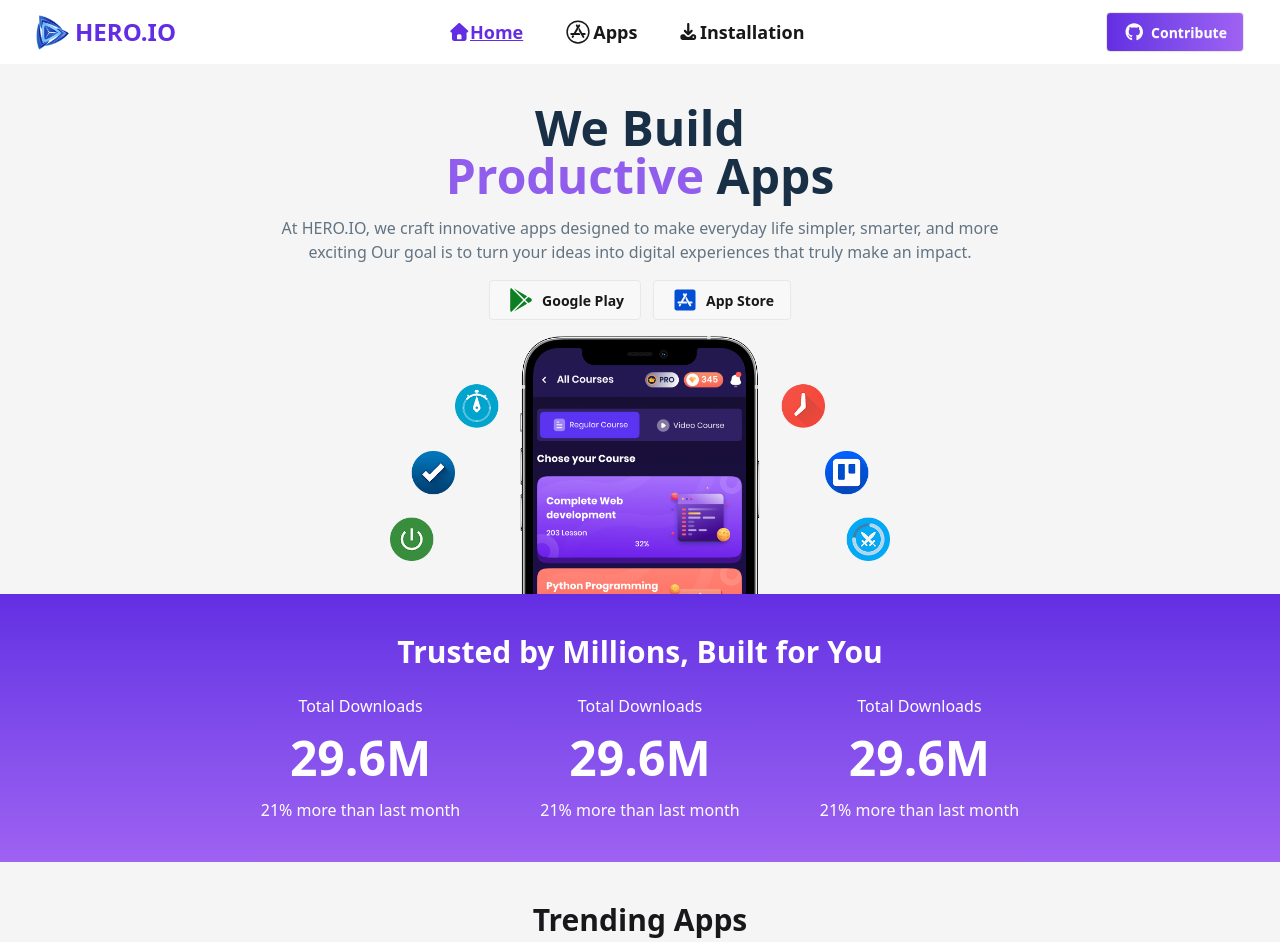
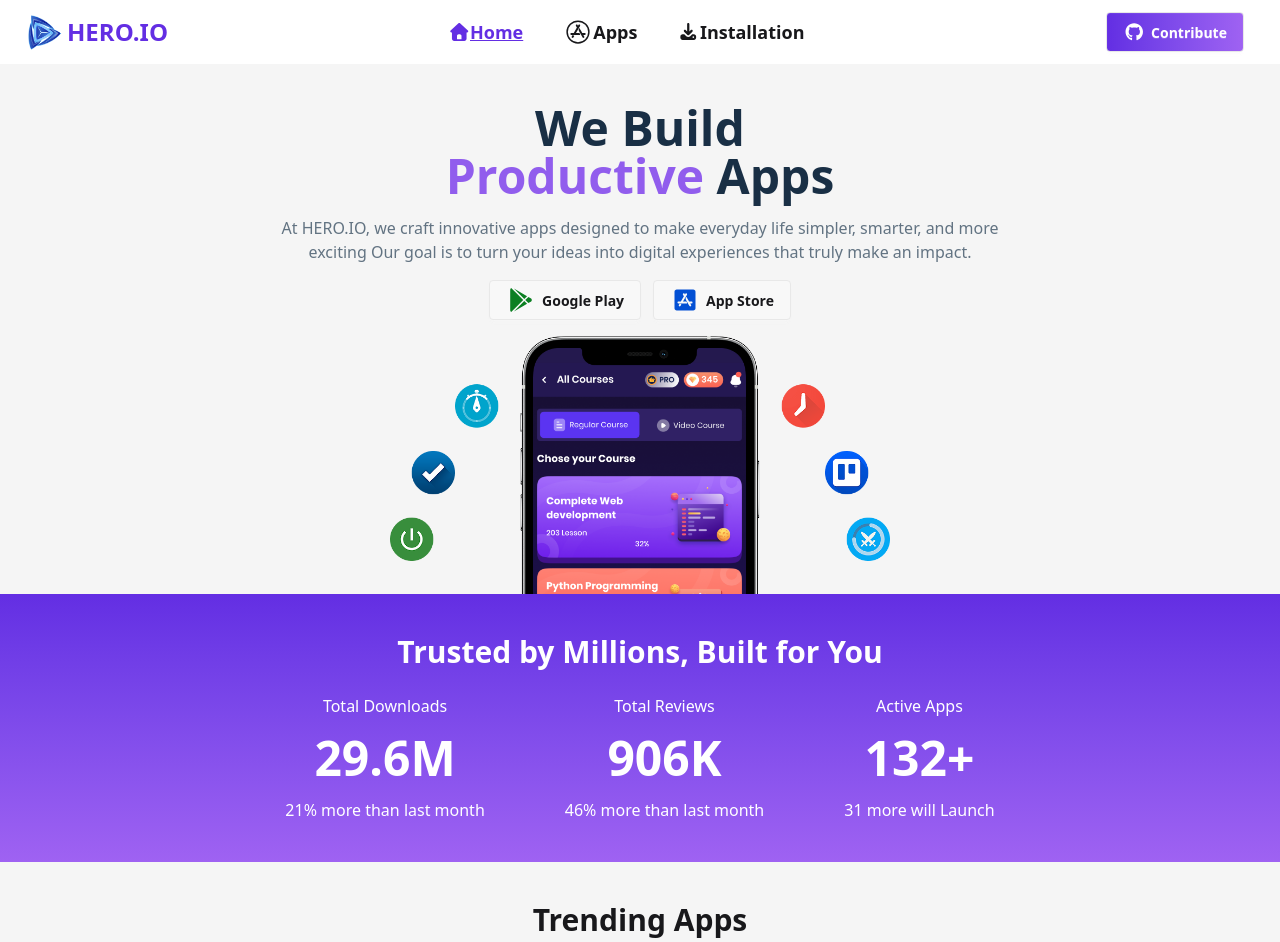
Before and after one commit to saimon885/Hero-Apps-A-8, a React (Vite) app: page / in a window 1280 px wide. Shown: the top 942 px of the page. Built offline with nearby package versions, Linux system fonts and the light colour scheme.

Commit message:
readme file commit

```diff
--- a/index.html
+++ b/index.html
@@ -5,7 +5,7 @@
     <meta charset="UTF-8" />
     <link rel="icon" type="image/svg+xml" href="/vite.svg" />
     <meta name="viewport" content="width=device-width, initial-scale=1.0" />
-    <title>Vite + React</title>
+    <title>Apps Store</title>
   </head>
   <body>
     <div id="root"></div>
--- a/src/Components/Banner/Banner.jsx
+++ b/src/Components/Banner/Banner.jsx
@@ -49,21 +49,21 @@ const Banner = () => {
         <h1 className=" text-3xl font-bold">
           Trusted by Millions, Built for You
         </h1>
-        <div className="parents mx-auto px-3 md:px-0 md:w-[70%] flex flex-wrap md:flex-row md:gap-20 justify-center items-center gap-10">
+        <div className="parents mx-auto px-3 md:px-0 md:w-[70%] flex flex-wrap md:flex-row md:gap-20 justify-center items-center gap-15">
           <div className="space-y-4">
             <h2>Total Downloads</h2>
             <h1 className="text-5xl font-semibold">29.6M</h1>
             <h2>21% more than last month</h2>
           </div>
           <div className="space-y-4">
-            <h2>Total Downloads</h2>
-            <h1 className="text-5xl font-semibold">29.6M</h1>
-            <h2>21% more than last month</h2>
+            <h2>Total Reviews</h2>
+            <h1 className="text-5xl font-semibold">906K</h1>
+            <h2>46% more than last month</h2>
           </div>
           <div className="space-y-4">
-            <h2>Total Downloads</h2>
-            <h1 className="text-5xl font-semibold">29.6M</h1>
-            <h2>21% more than last month</h2>
+            <h2>Active Apps</h2>
+            <h1 className="text-5xl font-semibold">132+</h1>
+            <h2>31 more will Launch</h2>
           </div>
         </div>
       </div>
--- a/src/Components/Header/Navbar.jsx
+++ b/src/Components/Header/Navbar.jsx
@@ -13,36 +13,36 @@ const Navbar = () => {
   return (
     <div className="navbar bg-white">
       <div className="navbar-start">
-        <div className="dropdown">
+        <div className="dropdown -ml-2">
           <div tabIndex={0} role="button" className="btn btn-ghost lg:hidden">
             <svg
               xmlns="http://www.w3.org/2000/svg"
               className="h-5 w-5"
               fill="none"
-              viewBox="0 0 24 24"
+              viewBox="0 0 17 20"
               stroke="currentColor"
             >
               {" "}
               <path
                 strokeLinecap="round"
                 strokeLinejoin="round"
-                strokeWidth="2"
+                strokeWidth="3"
                 d="M4 6h16M4 12h8m-8 6h16"
               />{" "}
             </svg>
           </div>
           <ul
             tabIndex={0}
-            className="menu menu-sm dropdown-content bg-base-100 rounded-box z-1 mt-3 w-52 p-2 shadow text-[18px] font-semibold"
+            className="menu menu-sm dropdown-content bg-base-100 rounded-box z-1 mt-3 w-60 p-2 shadow text-[18px] font-semibold"
           >
             <NavLink to={"/"}>
-              <li className="  px-2 cursor-pointer">Home</li>
+              <li className="  px-2 cursor-pointer py-1 text-2xl">Home</li>
             </NavLink>
             <NavLink to={"/apps"}>
-              <li className="  px-2 cursor-pointer">Apps</li>
+              <li className="  px-2 cursor-pointer py-1 text-2xl">Apps</li>
             </NavLink>
             <NavLink to={"/installation"}>
-              <li className=" px-2 cursor-pointer">
+              <li className=" px-2 cursor-pointer py-1 text-2xl">
               Installation
             </li>
             </NavLink>
--- a/src/Routes/Routes.jsx
+++ b/src/Routes/Routes.jsx
@@ -25,12 +25,12 @@ export const router = createBrowserRouter([
           </Suspense>
         ),
       },{
-        path:"/installation",
+        path:"installation",
         loader: ()=> fetch("/main.json"),
         Component: Installation
       },
       {
-        path: "/apps",
+        path: "apps",
         element: (
           <Suspense fallback={<Spinner></Spinner>}>
             <Allapps homeData={homeData}></Allapps>
@@ -38,7 +38,7 @@ export const router = createBrowserRouter([
         ),
       },
       {
-        path:"/details/:id",
+        path:"details/:id",
         errorElement: <ErrorAnotherPage></ErrorAnotherPage> ,
         loader: ()=> fetch("/main.json"),
         Component:Details
```
Also changed, not shown: 2 other files (tests, documents, lock files or other folders).
